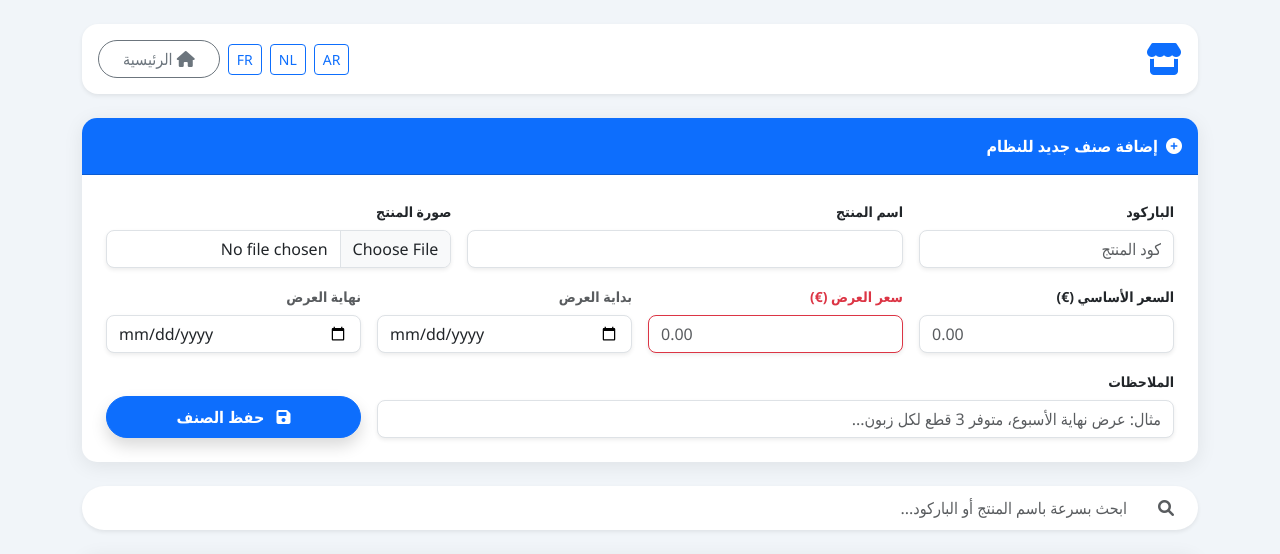
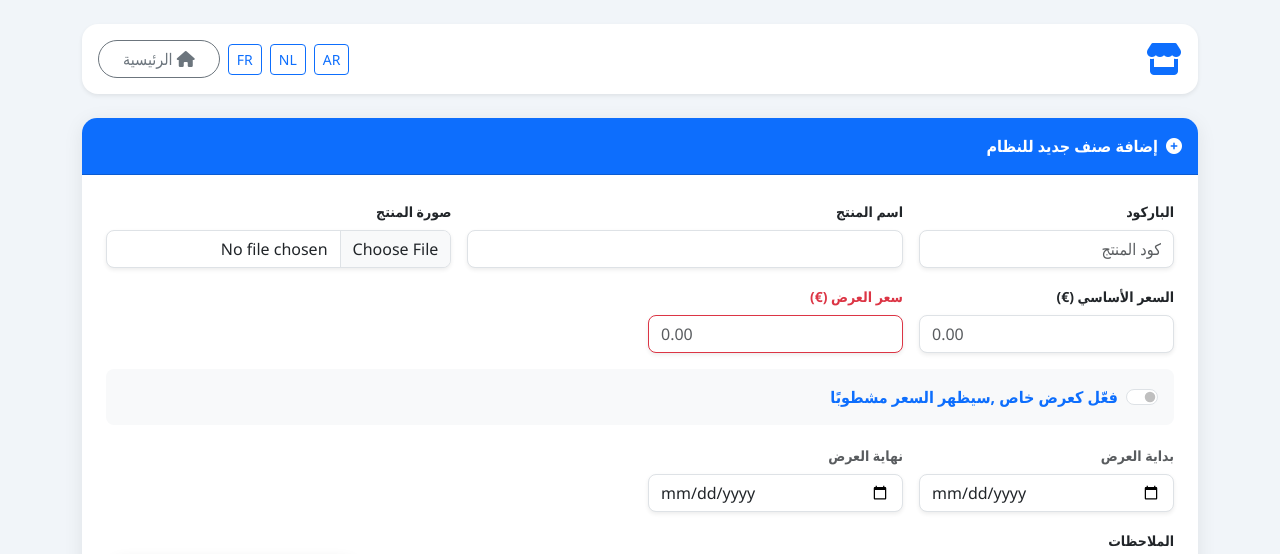
Before and after one commit to Ramiabdelal-hue/belgium-job-guide, a Flask app: template templates/manageproducts.html in a window 1280 px wide. Shown: the top 554 px of the page. Run offline with Flask 3, Linux system fonts and the light colour scheme; the template is opened without the code that fills it, so the values that code supplies are empty; some libraries are stand-ins or nearby versions.

Commit message:
Update manageproducts.html

```diff
--- a/templates/manageproducts.html
+++ b/templates/manageproducts.html
@@ -85,6 +85,15 @@
                     <label class="form-label small fw-bold text-danger" data-i18n="price_after">سعر العرض (€)</label>
                     <input type="number" step="0.01" name="price_after" class="form-control rounded-3 border-danger shadow-sm" placeholder="0.00">
                 </div>
+				<!-- تفعيل العرض -->
+				<div class="col-12">
+					<div class="form-check form-switch p-3 bg-light rounded-3">
+						<input class="form-check-input ms-0 me-2" type="checkbox" name="has_offer" id="new_has_offer">
+						<label class="form-check-label fw-bold text-primary" for="new_has_offer" data-i18n="special_offer">
+							تفعيل كعرض خاص (سيظهر السعر المشطوب)
+						</label>
+					</div>
+				</div>
                 <div class="col-6 col-md-3">
                     <label class="form-label small fw-bold text-muted" data-i18n="offer_start">بداية العرض</label>
                     <input type="date" name="offer_start" class="form-control rounded-3 shadow-sm">
@@ -285,6 +294,7 @@ const translations = {
         product_name: "اسم المنتج",
         barcode_label: "الباركود",
 		home:"الرئيسية",
+		special_offer:"فعّل كعرض خاص ,سيظهر السعر مشطوبًا",
         price_before: "السعر الأساسي (€)",
         price_after: "سعر العرض (€)",
         offer_start: "بداية العرض",
@@ -307,6 +317,7 @@ const translations = {
     nl: {
         product_name: "Productnaam",
         barcode_label: "Barcode",
+		special_offer:"Activeer als een speciale aanbieding ,de prijs wordt doorgestreept weergegeven",
 		home:"Startpagina",
         price_before: "Normale prijs (€)",
 		barcode_placeholder: "Barcode invoeren",
@@ -329,6 +340,7 @@ const translations = {
         product_name: "Nom du produit",
         barcode_label: "Code-barres",
 		home:"Page d'accueil",
+		special_offer:"Activez cette offre spéciale, le prix sera barré.",
         price_before: "Prix normal (€)",
 		barcode_placeholder: "Saisir le code-barres",
         price_after: "Prix promotionnel (€)",
```
